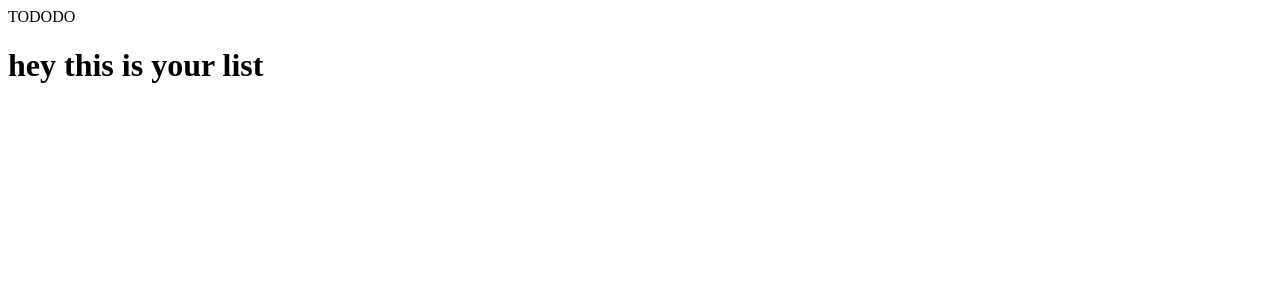
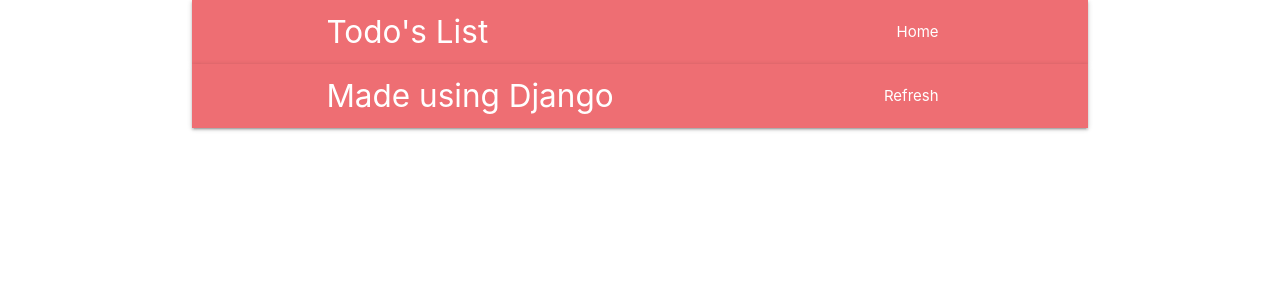
Before and after one commit to autosaver/todo-list-django, a Django app: page / in a window 1280 px wide. Shown: the top 300 px of the page. Run offline with Django 3.2, Linux system fonts and the light colour scheme.

Commit message:
2nd commit

```diff
--- a/mytodolist/settings.py
+++ b/mytodolist/settings.py
@@ -55,7 +55,7 @@ ROOT_URLCONF = 'mytodolist.urls'
 TEMPLATES = [
     {
         'BACKEND': 'django.template.backends.django.DjangoTemplates',
-        'DIRS': [],
+        'DIRS': ['templates'],
         'APP_DIRS': True,
         'OPTIONS': {
             'context_processors': [
--- a/templates/base.html
+++ b/templates/base.html
@@ -1,10 +1,47 @@
-<!DOCTYPE html>
+
+{% load static %}
+
 <html lang="en">
+<div class="container">
 <head>
     <meta charset="UTF-8">
-    <titl>TODODO</titl></title>
+    <title>Aditya_kumar_singh</title>
+    <meta charset="UTF-8"/>
+    <meta name="viewport" content="width=device-width, initial-scale=1"/>
+    <link rel="stylesheet" href="{% static "css/style.css" %}">
+    <link rel="stylesheet" href="https://cdnjs.cloudflare.com/ajax/libs/materialize/1.0.0/css/materialize.min.css">
+    <link href="https://fonts.googleapis.com/icon?family=Material+Icons" rel="stylesheet">
+
 </head>
 <body>
-<h1>hey this is your list</h1>
+
+<nav class="top">
+    <div class="container nav-wrapper">
+        <a href="/" class="brand-logo">Todo's List</a>
+        <ul id="nav-mobile" class="right">
+            <li><a href="/">Home</a></li>
+        </ul>
+    </div>
+</nav>
+
+<div class="container">
+
+    {% block content %}
+
+    {% endblock content %}
+
+    <script src="https://cdnjs.cloudflare.com/ajax/libs/materialize/1.0.0/js/materialize.min.js"></script>
+</div>
+
+<nav class="bottom-bar">
+    <div class="container nav-wrapper">
+        <a href="/" class="brand-logo">Made using Django</a>
+        <ul id="nav-mobile" class="right">
+            <li><a href="/">Refresh</a></li>
+        </ul>
+    </div>
+</nav>
+
 </body>
+</div>
 </html>
--- /dev/null
+++ b/todo/static/css/style.css
@@ -0,0 +1,3 @@
+.bottom-bar {
+     bottom: 0;
+}
--- a/todo/views.py
+++ b/todo/views.py
@@ -1,5 +1,6 @@
 from django.shortcuts import render
-from . import models
+
+
 # Create your views here.
 def baseview(request):
     return render(request, 'base.html')
```
Also changed, not shown: templates/main/index.html (added, +13 -0 lines).
